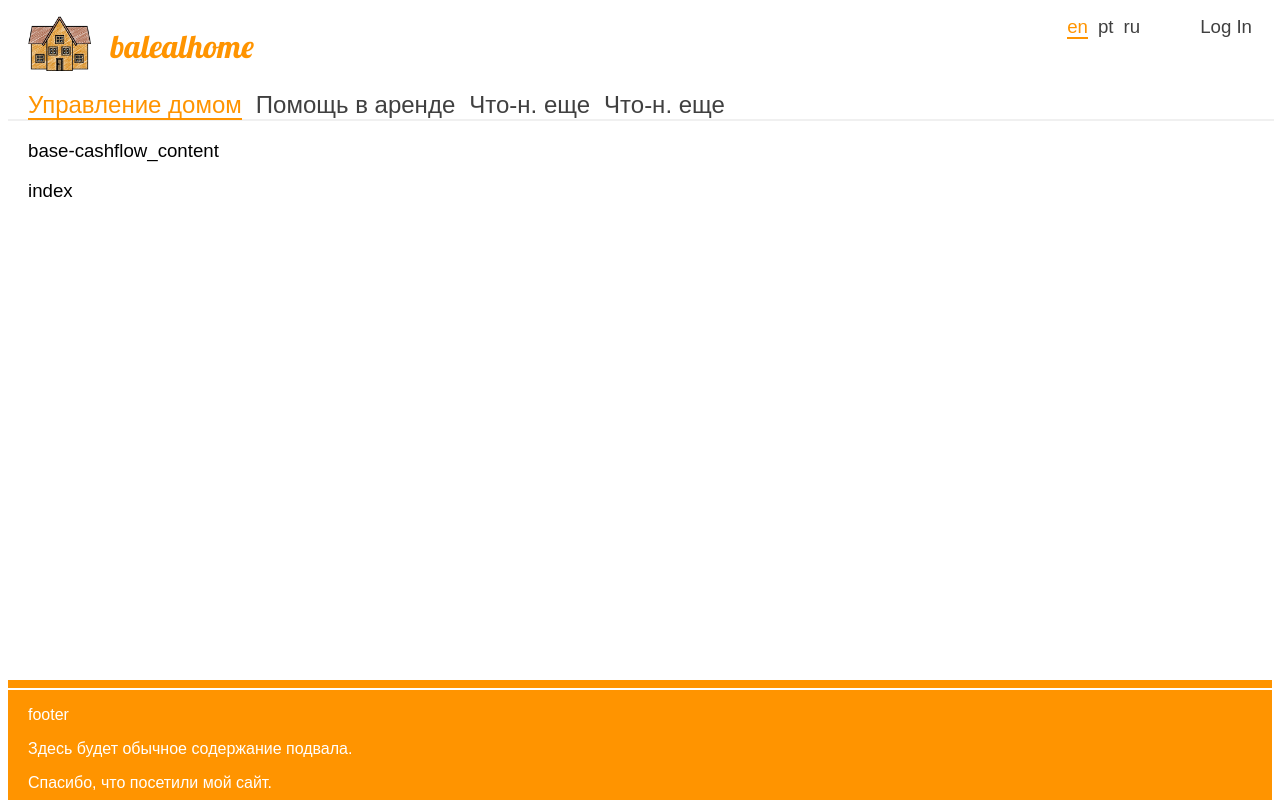
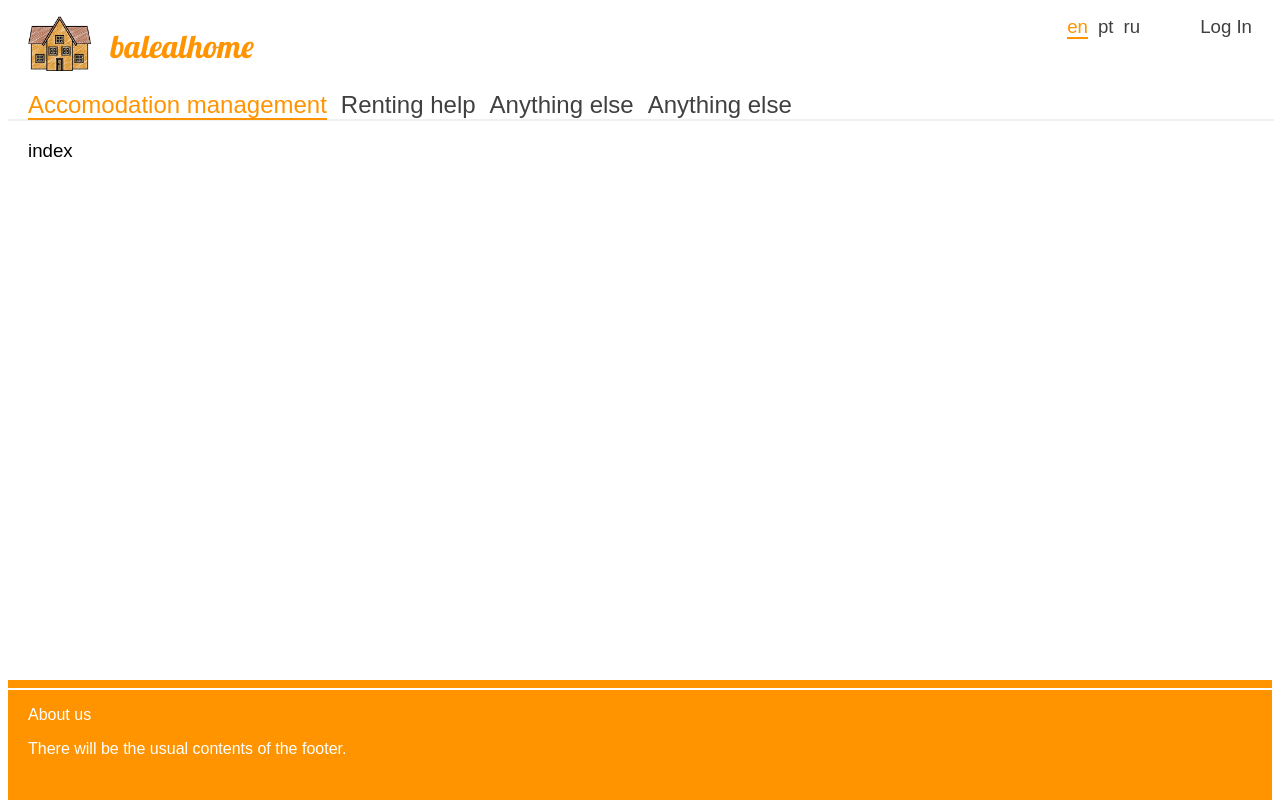
Before and after one commit to alponamor/balealhome, a Django app: page / in a window 1280 px wide. Run offline with Django 3.2, Linux system fonts and the light colour scheme; some web fonts are replaced.

Commit message:
Добавил I18N.Не настроено переключение языков.

```diff
--- a/scr/balealhome/cashflow/templates/cashflow/base-cashflow.html
+++ b/scr/balealhome/cashflow/templates/cashflow/base-cashflow.html
@@ -1,5 +1,7 @@
 <!DOCTYPE html>
 {% load staticfiles %}
+{% load i18n %}
+
 <html>
     <head>
         <title>balealhome</title>
@@ -20,29 +22,21 @@
           <ul class="li-header">
             <li><a href="/"><img class="logo_img" src="{% static 'images/logo.png' %}" alt="balealhome.com"></a></li>
             <li><a class="brand_name" href="/">balealhome</a></li>
-            <nav style="float:right" id="primary_nav_wrap"> <!--пользовательское выпадающее меню (должно появляться после авторизации)-->
+            <nav style="float:right" id="primary_nav_wrap"> <!--пользовательское выпадающее меню появлятся после авторизации-->
               <ul>
-              {% block user_menu1 %}
-                {% if user.is_authenticated %}
-                  <li><a class="text-header">{{user.email}}</a> <!--логин зашедшего (НЕ РАБОТАЕТ!)-->
-                    <ul>
-                      <li><a class="text-header" href="#">Sub Menu 1фвыаф</a></li>
-                      <li><a class="text-header" href="#">Sub Menu 2пыапыппы</a></li>
-                      <li><a class="text-header" href="../../accounts/logout">Log Out</a></li>
-                    </ul>
-                  </li>
-                {% else %}
-                  <!-- <a class="text-header" href="../../accounts/login">Log In</a> cсылка наформу для логина (нужно сделать)-->
-                  <a class="text-header" href="{% url 'account_login' %}">Log In</a> <!--cсылка наформу для логина (нужно сделать)-->
-              {% endif %}
-              {% endblock user_menu1 %}
-            </ul>
+                {% block user_menu1 %}
+                  <a class="text-header" href="{% url 'account_login' %}">{% trans "Log In" %}</a> <!--cсылка на форму для логина (нужно сделать CSS)-->
+                {% endblock user_menu1 %}
+              </ul>
             </nav>
             <!--<li style="float:right"><a class="text-header">|</a></li>-->
             <li style="float:right"><a class="text-header" href="/">ru</a></li>
             <li style="float:right"><a class="text-header" href="/">pt</a></li>
             <li style="float:right"><a class="text-sel" href="/">en</a></li>
           </ul>
+
+
+
           <nav> <!-- горизонтальное меню сайта, меняющееся в страницах -->
             <ul class="li-header">
             {% block site_menu %}
@@ -57,19 +51,24 @@
 
 <!--Содержимое страницы-->
         <div class="page-content">
-          <p>base-cashflow_content</p>
-          {% block content %}
+        {% block content %}
           {% endblock content %} <!--для контента страниц-->
         </div>
+
+<!-- Тестовая сменя языка для подвала, ВРЕМЕННО! -->
+        {% language 'pt' %}
+            {% get_current_language as LANGUAGE_CODE %}
 
 <!--Подвал страницы-->
         <div class="page-footer">
           <hr align='center' color=#ffffff size=2px width=100%>
           {% block footer %} <!--чтоб можно было персонализировать подвал на страницах-->
-            <p class="text-footer">footer</p>
-            <p class="text-footer">Здесь будет обычное содержание подвала.</p>
-            <p class="text-footer">Спасибо, что посетили мой сайт.</p>
+            <p class="text-footer">{% trans "About us" %}</p>
+            <p class="text-footer">{% trans "There will be the usual contents of the footer." %}</p>
           {% endblock footer %}
+
+      {% endlanguage %}
+
         </div>
       </div>
     </body>
--- a/scr/balealhome/cashflow/templates/cashflow/index.html
+++ b/scr/balealhome/cashflow/templates/cashflow/index.html
@@ -1,13 +1,14 @@
-{% extends 'cashflow/base-cashflow.html' %} <!-- cashflow/base-cashflow.html или base.html -->
+{% extends 'cashflow/base-cashflow.html' %}
+{% load i18n %}
+
 {% block site_menu %}
-<li><a class="menu-sel">Управление домом</a></li>
-<li><a class="menu-text" href="#">Помощь в аренде</a></li>
-<li><a class="menu-text" href="#">Что-н. еще</a></li>
-<li><a class="menu-text" href="#">Что-н. еще</a></li>
+<li><a class="menu-sel">{% trans "Accomodation management" %}</a></li>
+<li><a class="menu-text" href="#">{% trans "Renting help" %}</a></li>
+<li><a class="menu-text" href="#">{% trans "Anything else" %}</a></li>
+<li><a class="menu-text" href="#">{% trans "Anything else" %}</a></li>
 {% endblock site_menu %}
 
 {% block content %}
-<!--     <section class="content-2 col-4" id="features1-108" style="background-color: rgb(239, 239, 239);">-->
-<p>{{user.email}}</p>
 <p>index</p>
+
 {% endblock content%}
--- a/scr/balealhome/cashflow/views.py
+++ b/scr/balealhome/cashflow/views.py
@@ -1,20 +1,21 @@
-from django.shortcuts import render, render_to_response
+from django.shortcuts import render, render_to_response, redirect
 
 
 # Create your views here.
 def hi_page(request):
-#    if request.user.is_authenticated():
-#        return redirect('account_controls')
-    return render_to_response('cashflow\index.html') #стартовая страница
+    LANGUAGE_CODE = 'pt'
+    if request.user.is_authenticated():
+        return redirect('account_profile')
+    return render_to_response('cashflow/index.html') #стартовая страница
 
 def account_profile(request):
     if not request.user.is_authenticated(): # если не авторизован - нах!
         return redirect('hi_page')
-#    am = request.user.email
+    am = request.user.email
 #    accomodations=Accomodation.objects.filter(admin = admin_name).order_by('name')
 #    accomodations=Accomodation.objects.filter().order_by('name')
 #def post_list(request):
 #    posts=Post.objects.filter(published_date__lte=timezone.now()).order_by('published_date')
 #    return render(request, 'blog/post_list.html', {'posts':posts})
 #    return render_to_response('account_controls.html', {'am': am, 'accomodations': accomodations,} ) #стартовая страница администратора
-    return render_to_response('account_profile.html') #стартовая страница администратора
+    return render_to_response('cashflow/account_profile.html', {'am': am} ) #стартовая страница администратора
--- a/scr/balealhome/urls.py
+++ b/scr/balealhome/urls.py
@@ -22,4 +22,5 @@ urlpatterns = [
     url(r'^admin/', admin.site.urls),
     url(r'^accounts/', include('allauth.urls')),
     url(r'^accounts/profile/$', views.account_profile, name = 'account_profile'), # стартовая страница администратора, пока по номеру(?), по именю м.б. потом
+    url(r'^i18n/', include('django.conf.urls.i18n')), # для смены языка - НЕ РАБОТАЕТ!
 ]
```
Also changed, not shown: scr/balealhome/cashflow/templates/cashflow/account_profile.html (renamed from scr/balealhome/cashflow/templates/account_profile.html, +9 -11 lines), scr/balealhome/settings/settings.py (+53 -0 lines), scr/balealhome/locale/pt/LC_MESSAGES/django.po (added), scr/balealhome/locale/ru/LC_MESSAGES/django.po (added), 3 other files.
